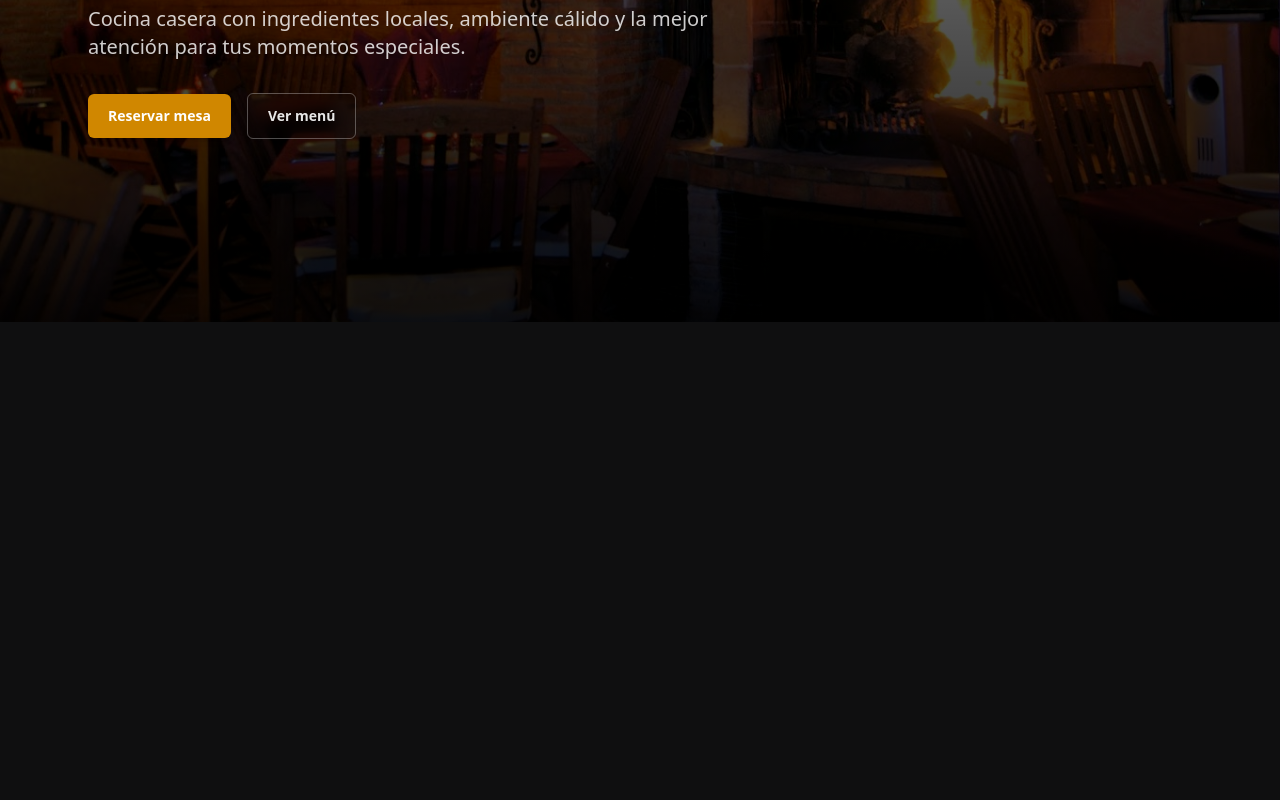
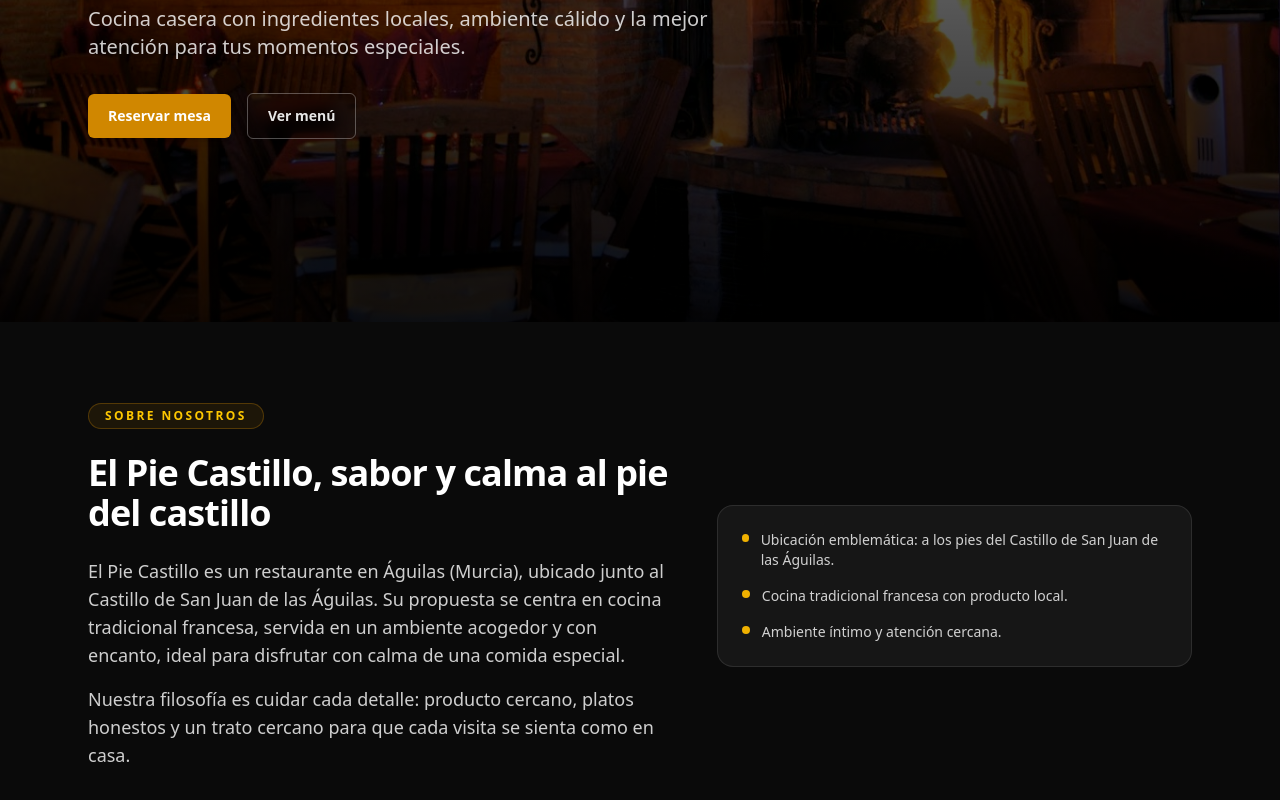
Before and after one commit to AdrianNQ99/El-Pie-Castillo, a React (Vite) app in the folder web/: page / in a window 1280 px wide. Shown: the part 478-1278 px from the top of the page. Before the commit the page ends 800 px from the top, so only its background shows below. Built offline with nearby package versions, Linux system fonts and the light colour scheme.

Commit message:
feat: add About component and update Navbar and Home layout

```diff
--- /dev/null
+++ b/web/src/component/About.jsx
@@ -0,0 +1,44 @@
+const About = () => {
+  return (
+    <section id="about" className="bg-neutral-950 py-20 text-white">
+      <div className="mx-auto max-w-6xl px-6">
+        <div className="grid gap-12 lg:grid-cols-[1.1fr_0.9fr] lg:items-center">
+          <div>
+            <span className="inline-flex items-center gap-2 rounded-full border border-yellow-600/30 bg-yellow-600/10 px-4 py-1 text-xs font-semibold uppercase tracking-[0.2em] text-yellow-400">
+              Sobre nosotros
+            </span>
+            <h2 className="mt-6 text-3xl font-semibold tracking-tight sm:text-4xl">
+              El Pie Castillo, sabor y calma al pie del castillo
+            </h2>
+            <p className="mt-6 text-base text-white/80 sm:text-lg">
+              El Pie Castillo es un restaurante en Águilas (Murcia), ubicado junto al Castillo de San Juan de las Águilas. Su propuesta se centra en cocina tradicional francesa, servida en un ambiente acogedor y con
+              encanto, ideal para disfrutar con calma de una comida especial.
+            </p>
+            <p className="mt-4 text-base text-white/80 sm:text-lg">
+              Nuestra filosofía es cuidar cada detalle: producto cercano, platos honestos y un trato cercano para que cada visita
+              se sienta como en casa.
+            </p>
+          </div>
+          <div className="rounded-2xl border border-white/10 bg-white/5 p-6">
+            <ul className="space-y-4 text-sm text-white/80">
+              <li className="flex items-start gap-3">
+                <span className="mt-1 inline-block h-2 w-2 rounded-full bg-yellow-500" aria-hidden="true" />
+                <span>Ubicación emblemática: a los pies del Castillo de San Juan de las Águilas.</span>
+              </li>
+              <li className="flex items-start gap-3">
+                <span className="mt-1 inline-block h-2 w-2 rounded-full bg-yellow-500" aria-hidden="true" />
+                <span>Cocina tradicional francesa con producto local.</span>
+              </li>
+              <li className="flex items-start gap-3">
+                <span className="mt-1 inline-block h-2 w-2 rounded-full bg-yellow-500" aria-hidden="true" />
+                <span>Ambiente íntimo y atención cercana.</span>
+              </li>
+            </ul>
+          </div>
+        </div>
+      </div>
+    </section>
+  );
+};
+
+export default About;
--- a/web/src/component/Hero.jsx
+++ b/web/src/component/Hero.jsx
@@ -2,7 +2,7 @@ import heroImage from "../assets/ElPieCastillo-Hero.jpg"
 
 const Hero = () => {
   return (
-    <section className="relative isolate overflow-hidden text-white max-h-50vh">
+    <section id="home" className="relative isolate overflow-hidden text-white max-h-50vh">
       <div
         className="absolute inset-0 hero-bg"
         style={{ backgroundImage: `url(${heroImage})` }}
--- a/web/src/component/Home.jsx
+++ b/web/src/component/Home.jsx
@@ -1,12 +1,14 @@
 import Hero from "./Hero";
 import Navbar from "./Navbar";
+import About from "./About";
 
 const Home = () => {
   return (
     <div>
       <Navbar />
       <Hero />
-      {/*<About/>
+      <About />
+      {/*
         <Menu/>
         <Gallery/>
         <Reservation/>
--- a/web/src/component/Navbar.jsx
+++ b/web/src/component/Navbar.jsx
@@ -33,6 +33,12 @@ const Navbar = () => {
             className="text-white hover:text-yellow-600 transition"
           >
             Inicio
+          </a>
+          <a
+            href="#about"
+            className="text-white hover:text-yellow-600 transition"
+          >
+            Sobre nosotros
           </a>
           <a
             href="#menu"
```
